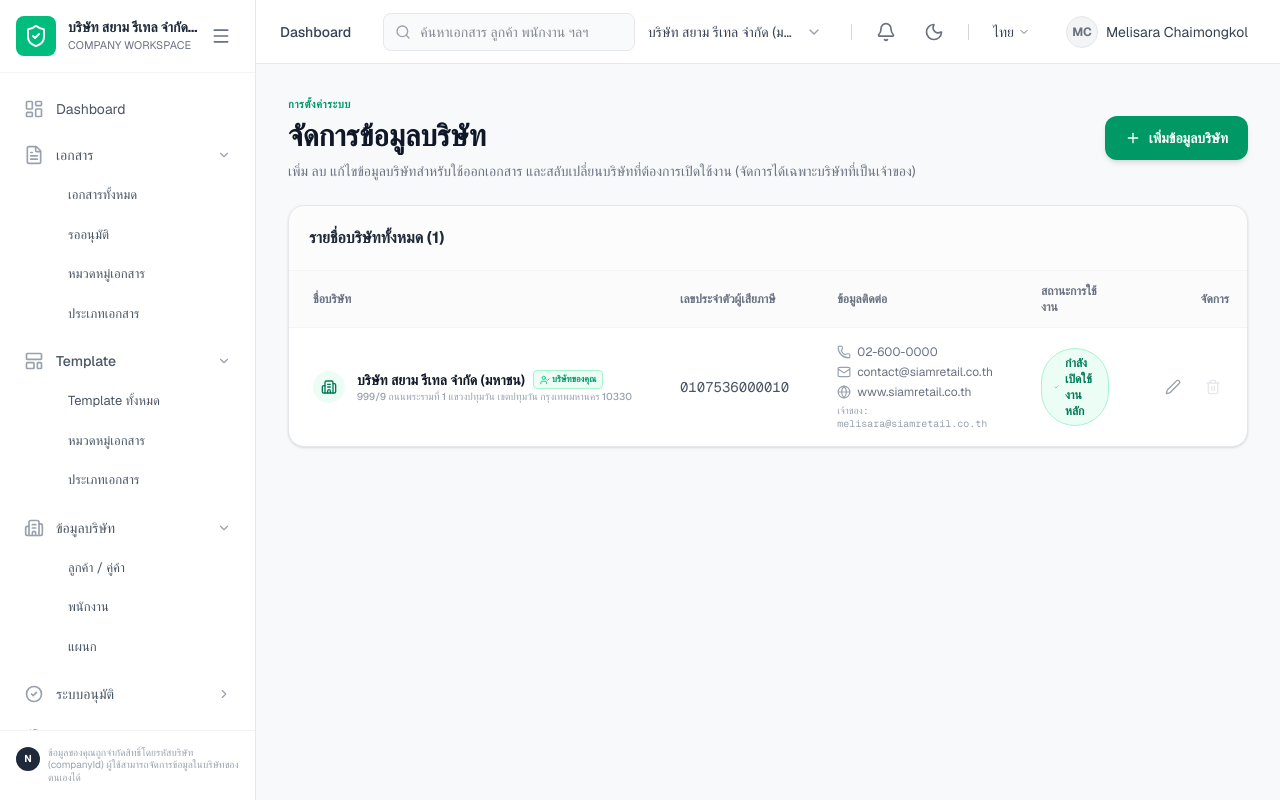
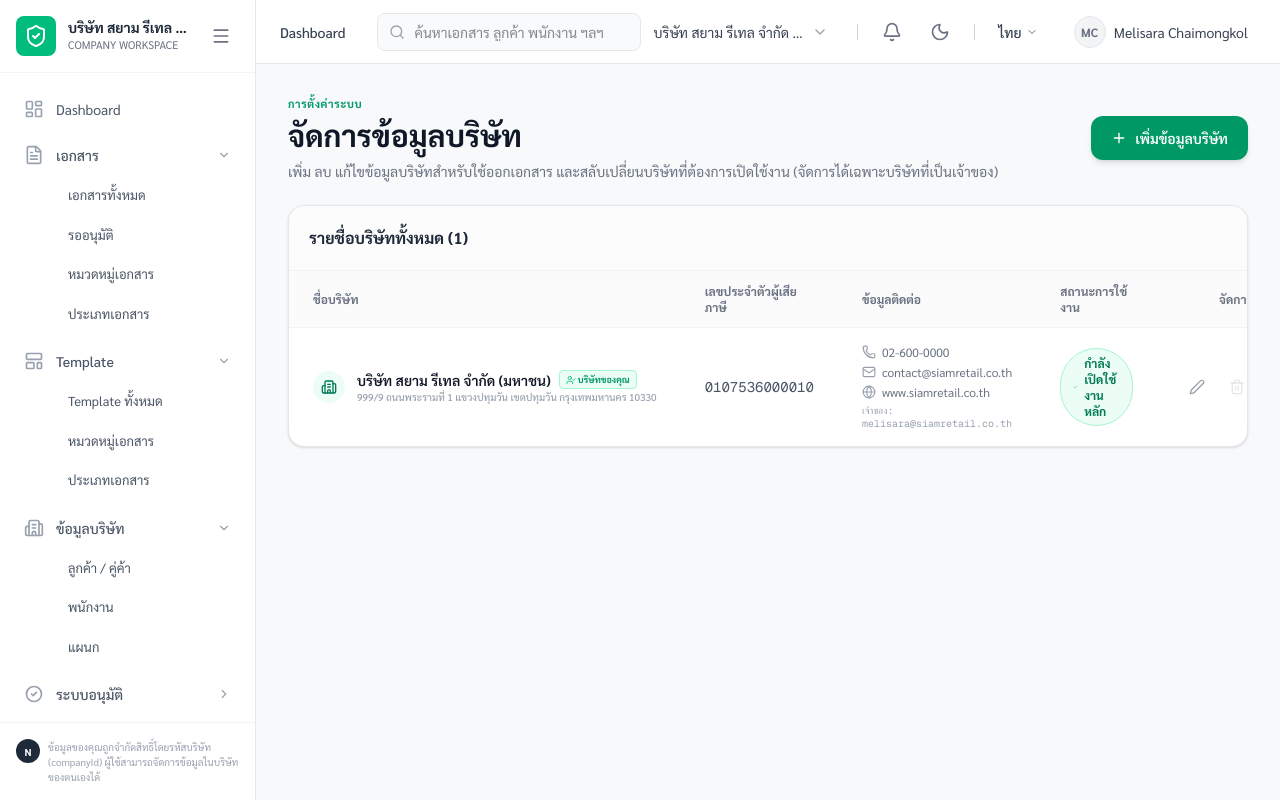
Before and after one commit to MEE-POONG/me-docflow, a Next.js app: page /settings/company in a window 1280 px wide. Built offline with nearby package versions, Linux system fonts and the light colour scheme.

Commit message:
feat: implement initial dashboard layout, modular components, and document numbering settings page

```diff
--- a/app/(dashboard)/change-password/page.tsx
+++ b/app/(dashboard)/change-password/page.tsx
@@ -165,7 +165,7 @@ export default function ChangePasswordPage() {
       {/* Header */}
       <div>
         <p className="text-[11px] font-bold text-emerald-600 uppercase tracking-wider mb-1">การตั้งค่าความปลอดภัย</p>
-        <h1 className="text-3xl font-bold text-gray-900 mb-2 font-serif">เปลี่ยนรหัสผ่านของฉัน</h1>
+        <h1 className="text-3xl font-bold text-gray-900 mb-2 font-sans">เปลี่ยนรหัสผ่านของฉัน</h1>
         <p className="text-sm text-gray-500">จัดการข้อมูลรหัสความปลอดภัยในการล็อกอิน หรือออกจากเซสชันสิทธิ์การเข้าใช้งานของบัญชีนี้</p>
       </div>
 
--- a/app/(dashboard)/departments/DepartmentsClient.tsx
+++ b/app/(dashboard)/departments/DepartmentsClient.tsx
@@ -159,7 +159,7 @@ export default function DepartmentsClient({ initialDepartments }: { initialDepar
 
         <button
           onClick={() => handleOpenModal()}
-          className="flex items-center gap-2 px-5 py-2.5 bg-teal-600 hover:bg-teal-700 dark:bg-teal-700 dark:hover:bg-teal-600 text-white rounded-lg text-sm font-medium transition-colors shadow-sm"
+          className="flex items-center gap-2 px-5 py-2.5 bg-emerald-600 hover:bg-emerald-700 dark:bg-emerald-700 dark:hover:bg-emerald-600 text-white rounded-lg text-sm font-medium transition-colors shadow-sm"
         >
           <Plus className="w-4 h-4" /> {t.departments.addDepartment}
         </button>
--- a/app/(dashboard)/employees/EmployeesClient.tsx
+++ b/app/(dashboard)/employees/EmployeesClient.tsx
@@ -225,7 +225,7 @@ export default function EmployeesClient({
 
         <button
           onClick={() => handleOpenModal()}
-          className="flex items-center gap-2 px-5 py-2.5 bg-teal-600 hover:bg-teal-700 dark:bg-teal-700 dark:hover:bg-teal-600 text-white rounded-lg text-sm font-medium transition-colors shadow-sm"
+          className="flex items-center gap-2 px-5 py-2.5 bg-emerald-600 hover:bg-emerald-700 dark:bg-emerald-700 dark:hover:bg-emerald-600 text-white rounded-lg text-sm font-medium transition-colors shadow-sm"
         >
           <Plus className="w-4 h-4" /> {t.employees.addEmployee}
         </button>
--- a/app/(dashboard)/settings/company/page.tsx
+++ b/app/(dashboard)/settings/company/page.tsx
@@ -231,7 +231,7 @@ export default function CompanySettingsPage() {
       <div className="flex flex-col sm:flex-row sm:items-center sm:justify-between gap-4">
         <div>
           <p className="text-[11px] font-bold text-emerald-600 uppercase tracking-wider mb-1">การตั้งค่าระบบ</p>
-          <h1 className="text-3xl font-bold text-gray-900 mb-2 font-serif">จัดการข้อมูลบริษัท</h1>
+          <h1 className="text-3xl font-bold text-gray-900 mb-2 font-sans">จัดการข้อมูลบริษัท</h1>
           <p className="text-sm text-gray-500">เพิ่ม ลบ แก้ไขข้อมูลบริษัทสำหรับใช้ออกเอกสาร และสลับเปลี่ยนบริษัทที่ต้องการเปิดใช้งาน (จัดการได้เฉพาะบริษัทที่เป็นเจ้าของ)</p>
         </div>
         <div>
--- a/app/(dashboard)/settings/documents/page.tsx
+++ b/app/(dashboard)/settings/documents/page.tsx
@@ -56,7 +56,7 @@ export default function DocumentNumberSettingsPage() {
       {/* Header */}
       <div>
         <p className="text-[11px] font-bold text-emerald-600 uppercase tracking-wider mb-1">การตั้งค่าระบบ</p>
-        <h1 className="text-3xl font-bold text-gray-900 mb-2 font-serif">ตั้งค่าเลขรันเอกสาร</h1>
+        <h1 className="text-3xl font-bold text-gray-900 mb-2 font-sans">ตั้งค่าเลขรันเอกสาร</h1>
         <p className="text-sm text-gray-500">กำหนดรูปแบบคำขึ้นต้น (Prefix) ปีเดือน และจำนวนหลักของเลขเอกสารสำคัญแต่ละประเภท</p>
       </div>
 
--- a/app/(dashboard)/settings/users/page.tsx
+++ b/app/(dashboard)/settings/users/page.tsx
@@ -146,7 +146,7 @@ export default function UsersSettingsPage() {
       <div className="flex flex-col sm:flex-row sm:items-center sm:justify-between gap-4">
         <div>
           <p className="text-[11px] font-bold text-emerald-600 uppercase tracking-wider mb-1">การตั้งค่าระบบ</p>
-          <h1 className="text-3xl font-bold text-gray-900 mb-2 font-serif">จัดการผู้ใช้งาน</h1>
+          <h1 className="text-3xl font-bold text-gray-900 mb-2 font-sans">จัดการผู้ใช้งาน</h1>
           <p className="text-sm text-gray-500">เพิ่ม ลบ หรือแก้ไขบทบาท สถานะการเข้าใช้งาน และรหัสผ่านของพนักงานภายในบริษัท</p>
         </div>
         <div>
--- a/app/globals.css
+++ b/app/globals.css
@@ -15,12 +15,11 @@
 @theme inline {
   --color-background: var(--background);
   --color-foreground: var(--foreground);
-  --font-sans: var(--font-geist-sans);
+  --font-sans: var(--font-sarabun);
   --font-mono: var(--font-geist-mono);
 }
 
 body {
   background: var(--background);
   color: var(--foreground);
-  font-family: Arial, Helvetica, sans-serif;
 }
--- a/app/layout.tsx
+++ b/app/layout.tsx
@@ -1,10 +1,11 @@
 import type { Metadata } from "next";
-import { Geist, Geist_Mono } from "next/font/google";
+import { Sarabun, Geist_Mono } from "next/font/google";
 import "./globals.css";
 
-const geistSans = Geist({
-  variable: "--font-geist-sans",
-  subsets: ["latin"],
+const sarabunFont = Sarabun({
+  variable: "--font-sarabun",
+  subsets: ["latin", "thai"],
+  weight: ["100", "200", "300", "400", "500", "600", "700", "800"],
 });
 
 const geistMono = Geist_Mono({
@@ -29,7 +30,7 @@ export default function RootLayout({
     <html
       lang="en"
       suppressHydrationWarning
-      className={`${geistSans.variable} ${geistMono.variable} h-full antialiased`}
+      className={`${sarabunFont.variable} ${geistMono.variable} h-full antialiased font-sans`}
     >
       <body className="min-h-full flex flex-col">
         <ThemeProvider
--- a/components/layout/Navbar.tsx
+++ b/components/layout/Navbar.tsx
@@ -17,6 +17,9 @@ export default function Navbar() {
   const langMenuRef = useRef<HTMLDivElement>(null);
   const [isUserMenuOpen, setIsUserMenuOpen] = useState(false);
   const userMenuRef = useRef<HTMLDivElement>(null);
+  const [isCompanyMenuOpen, setIsCompanyMenuOpen] = useState(false);
+  const companyMenuRef = useRef<HTMLDivElement>(null);
+  const [companies, setCompanies] = useState<any[]>([]);
   const { toggle } = useSidebar();
   const router = useRouter();
 
@@ -27,13 +30,35 @@ export default function Navbar() {
     }
   };
 
+  const handleSelectCompany = (companyId: string) => {
+    const updatedCompanies = companies.map(c => ({
+      ...c,
+      isActive: c.id === companyId
+    }));
+    localStorage.setItem("me_docflow_companies", JSON.stringify(updatedCompanies));
+    setIsCompanyMenuOpen(false);
+    window.dispatchEvent(new Event("activeCompanyChanged"));
+    window.location.reload();
+  };
+
   useEffect(() => {
     setMounted(true);
     const updateActiveCompany = () => {
       const saved = localStorage.getItem("me_docflow_companies");
+      const userStr = localStorage.getItem("me_docflow_current_user");
+      let currentEmail = "melisara@siamretail.co.th";
+      if (userStr) {
+        try {
+          const u = JSON.parse(userStr);
+          if (u.email) currentEmail = u.email;
+        } catch (e) {}
+      }
+
       if (saved) {
         try {
           const list = JSON.parse(saved);
+          const userCompanies = list.filter((c: any) => c.ownerEmail === currentEmail);
+          setCompanies(userCompanies);
           const active = list.find((c: any) => c.isActive);
           if (active) {
             setActiveCompanyName(active.companyName);
@@ -68,6 +93,9 @@ export default function Navbar() {
       if (userMenuRef.current && !userMenuRef.current.contains(event.target as Node)) {
         setIsUserMenuOpen(false);
       }
+      if (companyMenuRef.current && !companyMenuRef.current.contains(event.target as Node)) {
+        setIsCompanyMenuOpen(false);
+      }
     };
     document.addEventListener("mousedown", handleClickOutside);
 
@@ -100,10 +128,35 @@ export default function Navbar() {
       <div className="flex items-center gap-3">
 
         {/* Company Dropdown */}
-        <button className="hidden sm:flex items-center gap-2 px-3 py-1.5 hover:bg-gray-50 dark:hover:bg-gray-800 rounded-lg border border-transparent hover:border-gray-200 dark:hover:border-gray-700 transition-colors">
-          <span className="text-sm text-gray-700 dark:text-gray-300 truncate max-w-[150px]" title={activeCompanyName}>{activeCompanyName}</span>
-          <ChevronDown className="w-4 h-4 text-gray-400" />
-        </button>
+        <div className="relative" ref={companyMenuRef}>
+          <button
+            onClick={() => setIsCompanyMenuOpen(!isCompanyMenuOpen)}
+            className="hidden sm:flex items-center gap-2 px-3 py-1.5 hover:bg-gray-50 dark:hover:bg-gray-800 rounded-lg border border-transparent hover:border-gray-200 dark:hover:border-gray-700 transition-colors"
+          >
+            <span className="text-sm text-gray-700 dark:text-gray-300 truncate max-w-[150px]" title={activeCompanyName}>{activeCompanyName}</span>
+            <ChevronDown className={`w-4 h-4 text-gray-400 transition-transform ${isCompanyMenuOpen ? "rotate-180" : ""}`} />
+          </button>
+
+          {isCompanyMenuOpen && companies.length > 0 && (
+            <div className="absolute right-0 mt-2 w-64 bg-white dark:bg-gray-800 border border-gray-200 dark:border-gray-700 rounded-lg shadow-lg overflow-hidden z-50">
+              <div className="max-h-60 overflow-y-auto p-1">
+                {companies.map((company) => (
+                  <button
+                    key={company.id}
+                    onClick={() => handleSelectCompany(company.id)}
+                    className={`w-full text-left px-3 py-2 text-sm rounded-md transition-colors ${
+                      company.isActive
+                        ? "bg-emerald-50 dark:bg-emerald-900/20 text-emerald-700 dark:text-emerald-400 font-medium"
+                        : "text-gray-700 dark:text-gray-300 hover:bg-gray-50 dark:hover:bg-gray-700"
+                    }`}
+                  >
+                    {company.companyName}
+                  </button>
+                ))}
+              </div>
+            </div>
+          )}
+        </div>
 
         <div className="h-4 w-px bg-gray-300 dark:bg-gray-700 mx-1"></div>
 
--- a/components/layout/Sidebar.tsx
+++ b/components/layout/Sidebar.tsx
@@ -250,7 +250,7 @@ export default function Sidebar() {
         {/* Footer hint */}
         <div className={`p-4 border-t border-gray-100 dark:border-gray-800 flex items-start ${isOpen ? 'gap-2' : 'justify-center'} transition-colors`}>
           <div className="w-6 h-6 rounded-full bg-gray-800 dark:bg-gray-700 flex items-center justify-center text-white text-[10px] font-bold shrink-0">N</div>
-          {isOpen && <p className="text-[10px] text-gray-400 leading-tight">{t.sidebar.footerHint}</p>}
+          {isOpen && <p className="text-[10px] text-gray-400 leading-normal">{t.sidebar.footerHint}</p>}
         </div>
       </aside>
     </>
```
Also changed, not shown: app/(dashboard)/templates/TemplatesList.tsx (+5 -5 lines).
